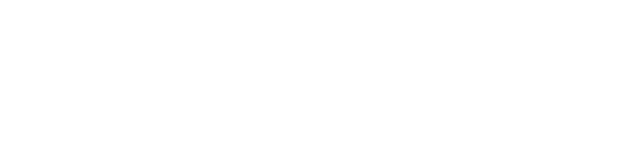
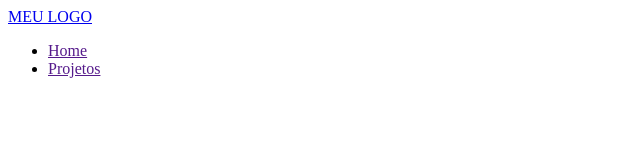
Before and after one commit to ysissilva/candiessales, a plain HTML site: page index.html in a window 1280 px wide. Shown: the whole page, without its empty margins (0-640 px from the left). Drawn offline with Linux system fonts and the light colour scheme.

Commit message:
add header e nav

```diff
--- a/index.html
+++ b/index.html
@@ -7,5 +7,37 @@
 </head>
 <body>
 
+ <!--  -->
+<header>
+
+ <!-- CABEÇALHO -->
+    <div>
+<a href="http://shein.com">
+    MEU LOGO
+</a>
+
+</div>
+
+
+<!-- Menu Desktop / PC -->
+<nav>
+    <ul>
+        <li>
+            <a href="">
+                <span> Home </span>
+            </a>
+        </li>
+        <li>
+            <a href="">
+                <span> Projetos </span>
+            </a>
+        </li>
+
+    </ul>
+</nav>
+
+</header>
+
+ <!-- LOGO -->
 </body>
 </html>
```
